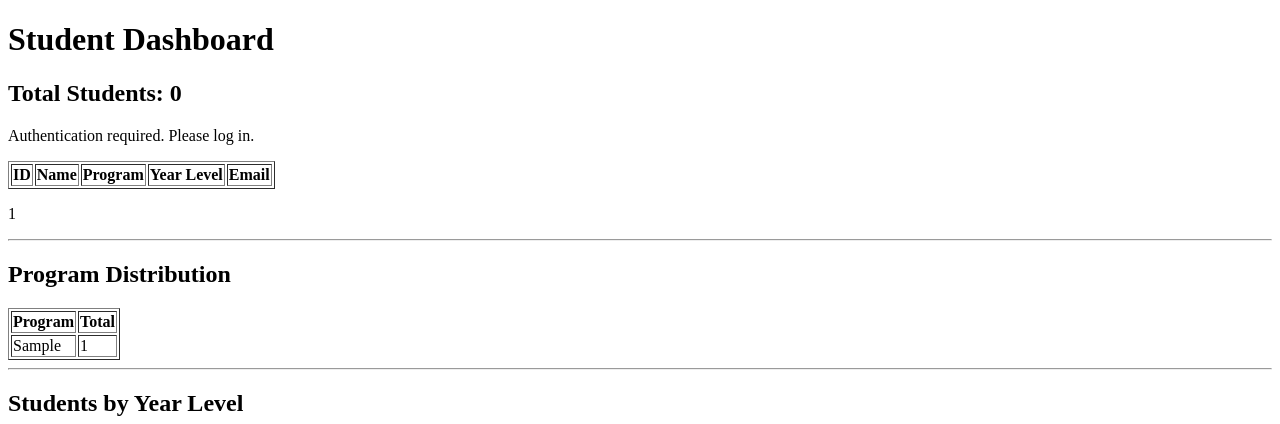
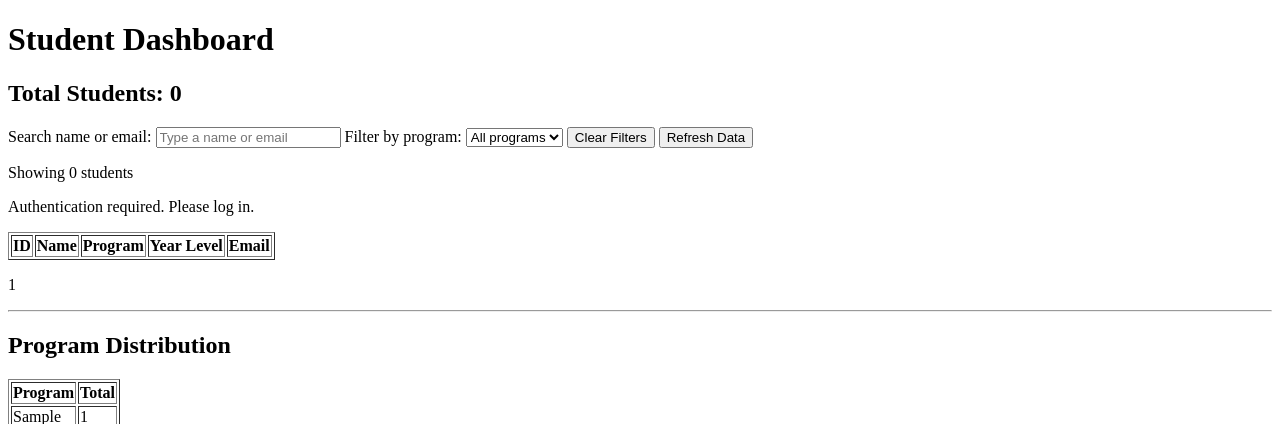
Before and after one commit to Jireh-Dev/RJVC_DjangoWebApp, a Django app: page /registration/dashboard/ in a window 1280 px wide. Shown: the top 424 px of the page. Run offline with Django 5.2, Linux system fonts and the light colour scheme; tables that the repository leaves empty hold one stand-in row (values such as "Sample post"); lists and menus that the app fills with data are empty.

Commit message:
Enhance AJAX dashboard with search and filters

```diff
--- a/registration/static/registration/js/student_dashboard.js
+++ b/registration/static/registration/js/student_dashboard.js
@@ -1,66 +1,126 @@
 
-async function loadStudents() {
+let allStudents = [];
+
+const searchInput = document.getElementById("student-search");
+const programFilter = document.getElementById("program-filter");
+const clearButton = document.getElementById("clear-filters");
+const refreshButton = document.getElementById("refresh-students");
+const resultCount = document.getElementById("result-count");
 const loadingMessage = document.getElementById("loading-message");
 const errorMessage = document.getElementById("error-message");
 const studentCount = document.getElementById("student-count");
 const tableBody = document.getElementById("student-table-body");
 
-    // Check that the required dashboard elements exist.
-    if (!loadingMessage || !errorMessage || !studentCount || !tableBody) {
-        console.error("Student Dashboard elements were not found. Check the HTML element IDs.");
-        return;
-    }
+// Fetch the latest student records from the API.
+async function loadStudents() {
+    loadingMessage.textContent = "Loading students...";
+    errorMessage.textContent = "";
+    refreshButton.disabled = true;
 
     try {
-        // Show the loading message.
-        loadingMessage.textContent = "Loading students...";
-        errorMessage.textContent = "";
-
-        // Request student data from the protected API.
         const response = await fetch("/api/students/");
 
-        // Handle HTTP errors.
         if (!response.ok) {
             if (response.status === 401) {
-                throw new Error("Authentication required. Please log in.");
+                throw new Error(
+                    "Authentication required. Please log in."
+                );
             }
 
             throw new Error(`HTTP error: ${response.status}`);
         }
 
-        // Convert the response into JSON.
         const data = await response.json();
 
-        // Display the total number of students.
+        allStudents = data.students;
         studentCount.textContent = data.count;
 
-        // Clear any previous table rows.
-        tableBody.innerHTML = "";
+        populateProgramFilter();
+        renderStudents();
 
-        // Handle an empty student list.
-        if (data.students.length === 0) {
+        loadingMessage.textContent = "";
+    } catch (error) {
+        loadingMessage.textContent = "";
+        errorMessage.textContent = error.message;
+        console.error("Student loading error:", error);
+    } finally {
+        refreshButton.disabled = false;
+    }
+}
+
+// Populate the program dropdown using API data.
+function populateProgramFilter() {
+    const selectedProgram = programFilter.value;
+
+    const programs = [
+        ...new Set(
+            allStudents
+                .map(student => student.program)
+                .filter(Boolean)
+        )
+    ].sort();
+
+    programFilter.replaceChildren();
+
+    const allOption = document.createElement("option");
+    allOption.value = "";
+    allOption.textContent = "All programs";
+    programFilter.appendChild(allOption);
+
+    programs.forEach(program => {
+        const option = document.createElement("option");
+        option.value = program;
+        option.textContent = program;
+        programFilter.appendChild(option);
+    });
+
+    if (programs.includes(selectedProgram)) {
+        programFilter.value = selectedProgram;
+    }
+}
+
+// Filter and display the student records.
+function renderStudents() {
+    const searchTerm = searchInput.value.trim().toLowerCase();
+    const selectedProgram = programFilter.value;
+
+    const filteredStudents = allStudents.filter(student => {
+        const name = (student.student_name || "").toLowerCase();
+        const email = (student.email || "").toLowerCase();
+
+        const matchesSearch =
+            name.includes(searchTerm) ||
+            email.includes(searchTerm);
+
+        const matchesProgram =
+            selectedProgram === "" ||
+            student.program === selectedProgram;
+
+        return matchesSearch && matchesProgram;
+    });
+
+    tableBody.replaceChildren();
+
+    if (filteredStudents.length === 0) {
         const row = document.createElement("tr");
+        const cell = document.createElement("td");
 
-            const cell = document.createElement("td");
         cell.colSpan = 5;
-            cell.textContent = "No Student records found.";
+        cell.textContent = "No matching Student records found.";
 
         row.appendChild(cell);
         tableBody.appendChild(row);
     } else {
-            // Create a table row for each student.
-            data.students.forEach(student => {
+        filteredStudents.forEach(student => {
             const row = document.createElement("tr");
 
-                const values = [
+            [
                 student.id,
                 student.student_name,
                 student.program,
                 student.year_level,
                 student.email
-                ];
-
-                values.forEach(value => {
+            ].forEach(value => {
                 const cell = document.createElement("td");
                 cell.textContent = value ?? "";
                 row.appendChild(cell);
@@ -70,17 +130,25 @@ async function loadStudents() {
         });
     }
 
-        // Hide the loading message after a successful response.
-        loadingMessage.textContent = "";
-
-    } catch (error) {
-        // Hide the loading message and display the error.
-        loadingMessage.textContent = "";
-        errorMessage.textContent = error.message;
-
-        console.error("Student loading error:", error);
-    }
+    resultCount.textContent =
+        `Showing ${filteredStudents.length} of ${allStudents.length} students`;
 }
 
-// Load the student records when the page is ready.
+// Search whenever the user types.
+searchInput.addEventListener("input", renderStudents);
+
+// Filter whenever the selected program changes.
+programFilter.addEventListener("change", renderStudents);
+
+// Clear the search and program filter.
+clearButton.addEventListener("click", () => {
+    searchInput.value = "";
+    programFilter.value = "";
+    renderStudents();
+});
+
+// Fetch the latest records from the API.
+refreshButton.addEventListener("click", loadStudents);
+
+// Load records when the dashboard opens.
 loadStudents();
--- a/registration/templates/registration/student_dashboard.html
+++ b/registration/templates/registration/student_dashboard.html
@@ -12,6 +12,31 @@
     Total Students:
     <span id="student-count">0</span>
 </h2>
+
+
+<section>
+    <label for="student-search">Search name or email:</label>
+    <input
+        type="search"
+        id="student-search"
+        placeholder="Type a name or email"
+    >
+
+    <label for="program-filter">Filter by program:</label>
+    <select id="program-filter">
+        <option value="">All programs</option>
+    </select>
+
+    <button type="button" id="clear-filters">
+        Clear Filters
+    </button>
+
+    <button type="button" id="refresh-students">
+        Refresh Data
+    </button>
+</section>
+
+<p id="result-count" aria-live="polite">Showing 0 students</p>
 
 <p id="loading-message">Loading students...</p>
 
```
Lines whose indentation alone changed are shown as unchanged.
